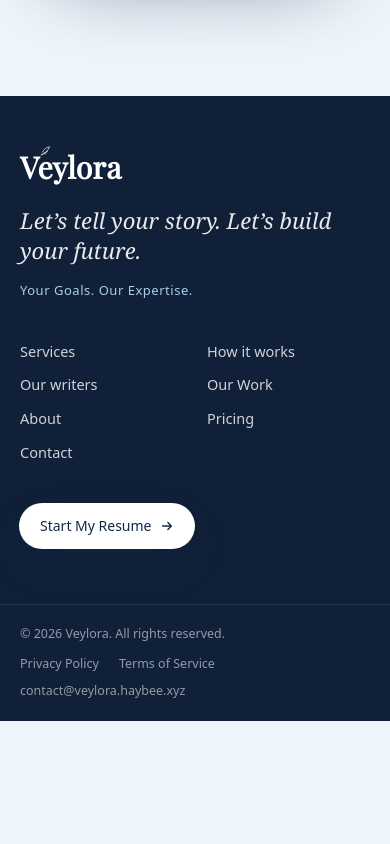
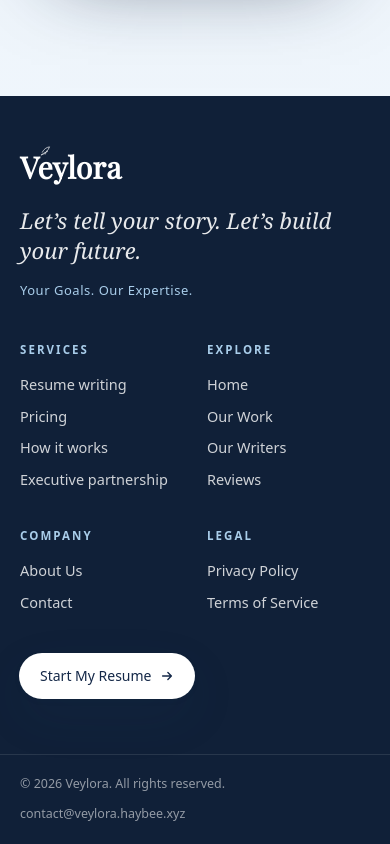
Before and after one commit to hasbunallah01/The-Resume-web, a Next.js app: page /contact in a window 390 px wide. Shown: the part 5550-6394 px from the top of the page. Before the commit the page ends 6271 px from the top, so only its background shows below. Built offline with nearby package versions, Linux system fonts and the light colour scheme.

Commit message:
Footer: link every public page in Services, Explore, Company and Legal columns

```diff
--- a/components/Footer.tsx
+++ b/components/Footer.tsx
@@ -2,21 +2,46 @@ import Logo from "./Logo";
 import { contactEmail } from "@/data/site";
 import { ArrowIcon } from "./visual/Marks";
 
-const explore = [
-  { label: "Services", href: "/services" },
-  { label: "How it works", href: "/#how-it-works" },
-  { label: "Our writers", href: "/writers" },
-  { label: "Our Work", href: "/samples" },
-  { label: "About", href: "/about" },
-  { label: "Pricing", href: "/services#pricing" },
-  { label: "Contact", href: "/contact" },
+const columns = [
+  {
+    title: "Services",
+    links: [
+      { label: "Resume writing", href: "/services#resume-writing" },
+      { label: "Pricing", href: "/services#pricing" },
+      { label: "How it works", href: "/services#how-it-works" },
+      { label: "Executive partnership", href: "/services#executive-partnership" },
+    ],
+  },
+  {
+    title: "Explore",
+    links: [
+      { label: "Home", href: "/" },
+      { label: "Our Work", href: "/samples" },
+      { label: "Our Writers", href: "/writers" },
+      { label: "Reviews", href: "/reviews" },
+    ],
+  },
+  {
+    title: "Company",
+    links: [
+      { label: "About Us", href: "/about" },
+      { label: "Contact", href: "/contact" },
+    ],
+  },
+  {
+    title: "Legal",
+    links: [
+      { label: "Privacy Policy", href: "/privacy" },
+      { label: "Terms of Service", href: "/terms" },
+    ],
+  },
 ];
 
 export default function Footer() {
   return (
     <footer className="relative mt-16 text-white">
       <div className="bg-[#102038]">
-        <div className="wrap grid gap-10 py-14 md:grid-cols-[1.3fr_1fr_auto] md:items-start">
+        <div className="wrap grid gap-10 py-14 lg:grid-cols-[1fr_2.4fr_auto] md:items-start">
           <div>
             <Logo variant="light" size="sm" />
             <p className="mt-5 max-w-xs font-serif text-[22px] font-medium italic leading-snug text-white/90">
@@ -25,11 +50,20 @@ export default function Footer() {
             <p className="mt-4 text-[13px] tracking-[0.04em] text-[#a9cdea]">Your Goals. Our Expertise.</p>
           </div>
 
-          <nav aria-label="Footer" className="grid grid-cols-2 gap-x-6 gap-y-3 text-[14.5px] text-white/80">
-            {explore.map((link) => (
-              <a key={link.label} href={link.href} className="transition hover:text-white">
-                {link.label}
-              </a>
+          <nav aria-label="Footer" className="grid grid-cols-2 gap-x-6 gap-y-9 sm:grid-cols-4 md:col-span-1">
+            {columns.map((col) => (
+              <div key={col.title}>
+                <p className="text-[11.5px] font-semibold uppercase tracking-[0.18em] text-[#a9cdea]">{col.title}</p>
+                <ul className="mt-4 space-y-2.5 text-[14.5px] text-white/80">
+                  {col.links.map((link) => (
+                    <li key={link.href}>
+                      <a href={link.href} className="transition hover:text-white">
+                        {link.label}
+                      </a>
+                    </li>
+                  ))}
+                </ul>
+              </div>
             ))}
           </nav>
 
@@ -45,12 +79,6 @@ export default function Footer() {
           <div className="wrap flex flex-col gap-3 py-5 text-[12.5px] text-white/55 sm:flex-row sm:items-center sm:justify-between">
             <p>&copy; {new Date().getFullYear()} Veylora. All rights reserved.</p>
             <div className="flex flex-wrap items-center gap-x-5 gap-y-2">
-              <a href="/privacy" className="transition hover:text-white">
-                Privacy Policy
-              </a>
-              <a href="/terms" className="transition hover:text-white">
-                Terms of Service
-              </a>
               <a href={`mailto:${contactEmail}`} className="transition hover:text-white">
                 {contactEmail}
               </a>
```
